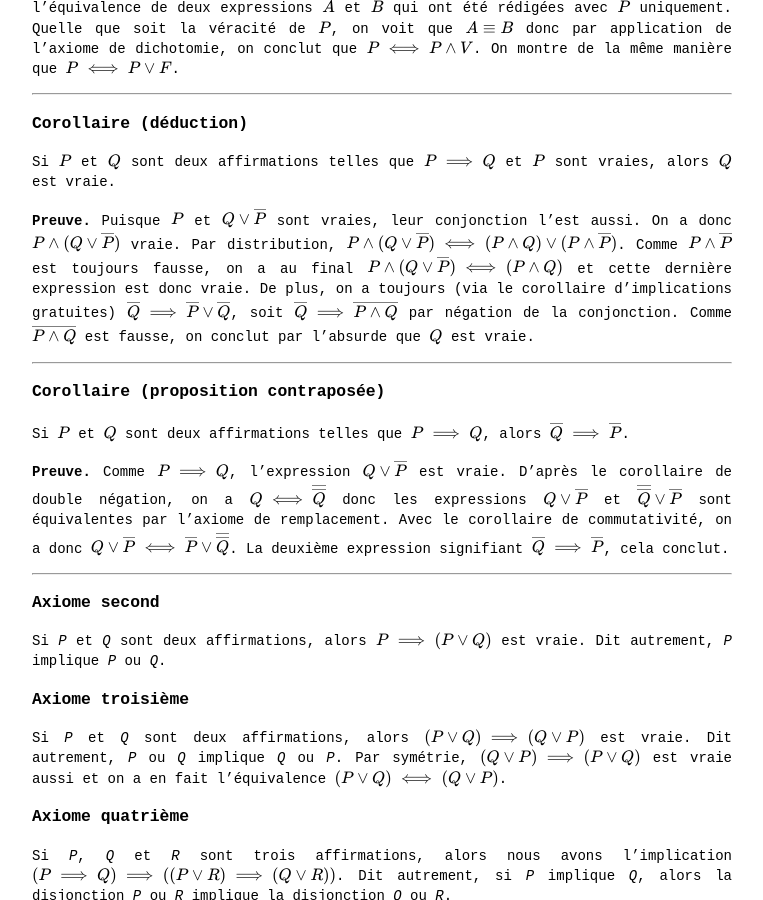
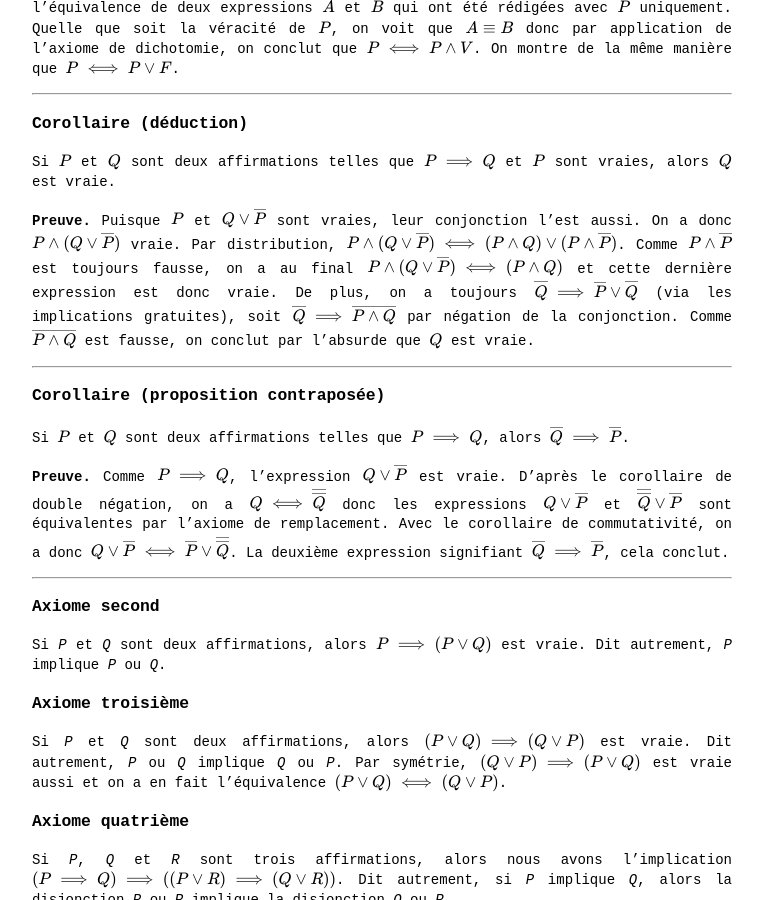
Before and after one commit to Thrallherd/AlgebraExNihilo, a Jekyll site: the page built from logic_cor.md, in a window 1280 px wide and 900 px high, scrolled down 1962 px. Shown: the whole window, without its empty margins (258-1021 px from the left). Built offline with Jekyll 4.4.1, drawn with Linux system fonts in a browser that asks for light colours; formulas are drawn with MathJax 3.

Commit message:
Update logic_cor.md

```diff
--- a/logic_cor.md
+++ b/logic_cor.md
@@ -74,7 +74,7 @@
 Si $$P$$ et $$Q$$ sont deux affirmations telles que $$P \implies Q$$ et $$P$$ sont vraies, alors $$Q$$ est vraie.
 
 
-**Preuve.** Puisque $$P$$ et $$Q \lor \overline P$$ sont vraies, leur conjonction l'est aussi. On a donc $$P \land (Q \lor \overline P)$$ vraie. Par distribution, $$P \land (Q \lor \overline P) \iff (P \land Q) \lor (P \land \overline{P})$$. Comme $$P \land \overline{P}$$ est toujours fausse, on a au final $$P \land (Q \lor \overline P) \iff (P \land Q)$$ et cette dernière expression est donc vraie. De plus, on a toujours (via le corollaire d'implications gratuites) $$\overline{Q} \implies \overline{P} \lor \overline{Q}$$, soit $$\overline{Q} \implies \overline{P \land Q}$$ par négation de la conjonction. Comme $$\overline{P \land Q}$$ est fausse, on conclut par l'absurde que $$Q$$ est vraie.
+**Preuve.** Puisque $$P$$ et $$Q \lor \overline P$$ sont vraies, leur conjonction l'est aussi. On a donc $$P \land (Q \lor \overline P)$$ vraie. Par distribution, $$P \land (Q \lor \overline P) \iff (P \land Q) \lor (P \land \overline{P})$$. Comme $$P \land \overline{P}$$ est toujours fausse, on a au final $$P \land (Q \lor \overline P) \iff (P \land Q)$$ et cette dernière expression est donc vraie. De plus, on a toujours $$\overline{Q} \implies \overline{P} \lor \overline{Q}$$ (via les implications gratuites), soit $$\overline{Q} \implies \overline{P \land Q}$$ par négation de la conjonction. Comme $$\overline{P \land Q}$$ est fausse, on conclut par l'absurde que $$Q$$ est vraie.
 
 
 _____
```
